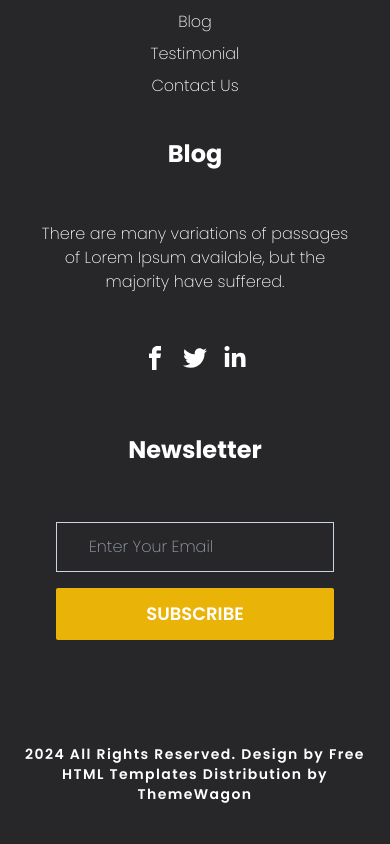
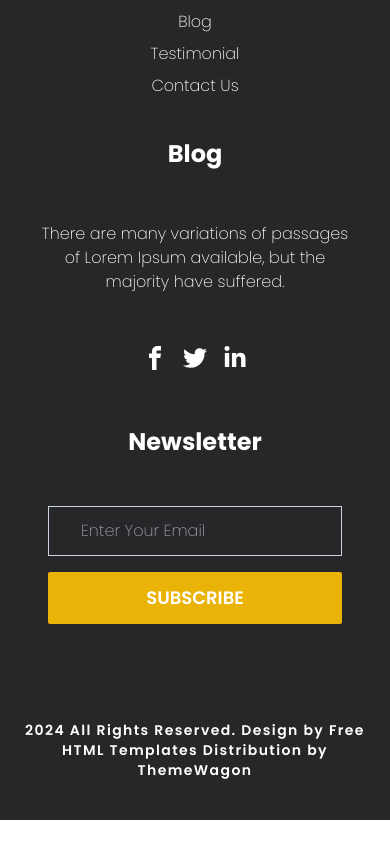
Before and after one commit to SheraziJanjua/electreicca, a React (Vite) app: page / in a window 390 px wide. Shown: the part 5180-6024 px from the top of the page. After the commit the page ends 6000 px from the top, so only its background shows below. Built offline with nearby package versions, Linux system fonts and the light colour scheme.

Commit message:
5th commit

```diff
--- a/src/Components/Footer.jsx
+++ b/src/Components/Footer.jsx
@@ -35,9 +35,9 @@ const Footer = () => {
           </div>
         </div>
 
-        <div className="flex-1 p-6 lg:ml-6 text-center lg:text-left">
+        <div className="flex-1 p-4 lg:ml-6 text-center lg:text-left">
           <h2 className="text-2xl font-bold">Newsletter</h2>
-          <form className="mt-6 p-8 md:mt-12 flex flex-col md:flex-row lg:flex-col lg:gap-4 md:items-center lg:items-start space-y-4 md:space-y-0">
+          <form className="mt-4 p-8 md:mt-12 flex flex-col md:flex-row lg:flex-col lg:gap-4 md:items-center lg:items-start space-y-4 md:space-y-0">
             <input
               type="email"
               placeholder="Enter Your Email"
```
